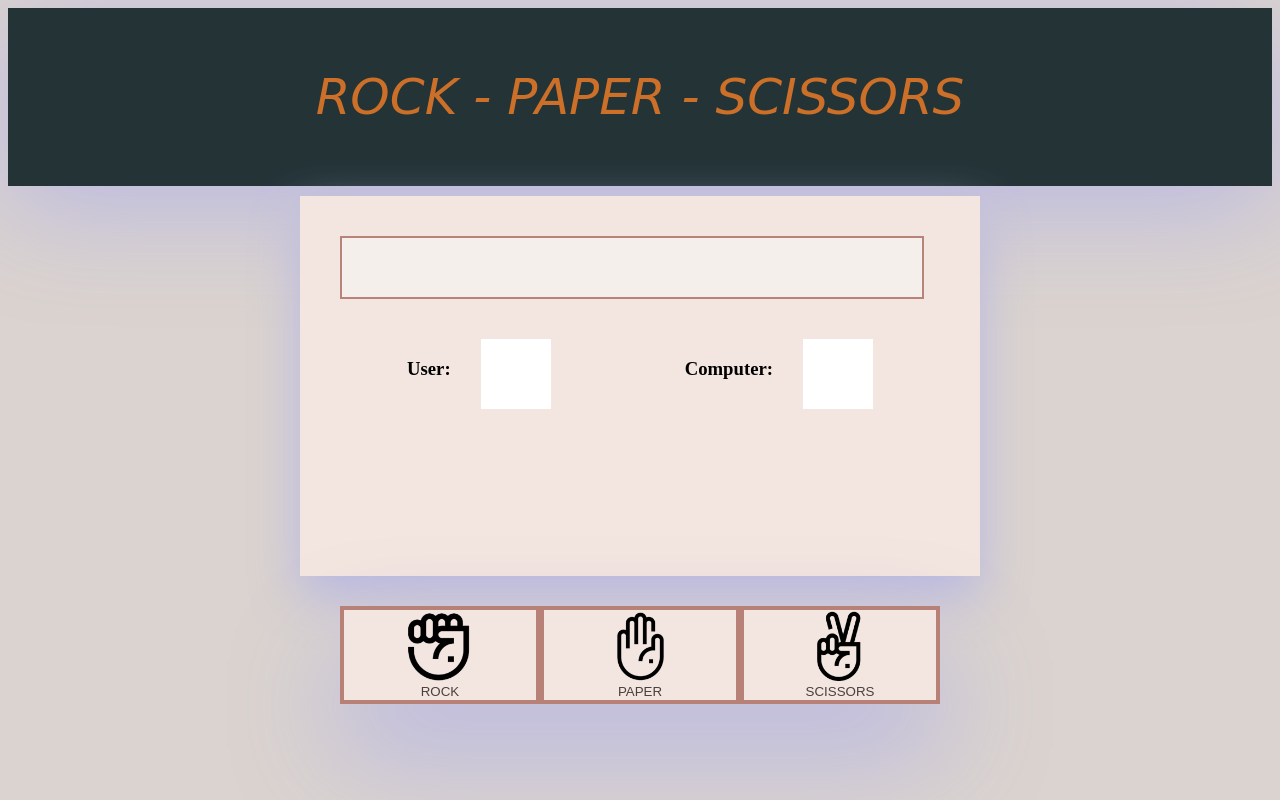
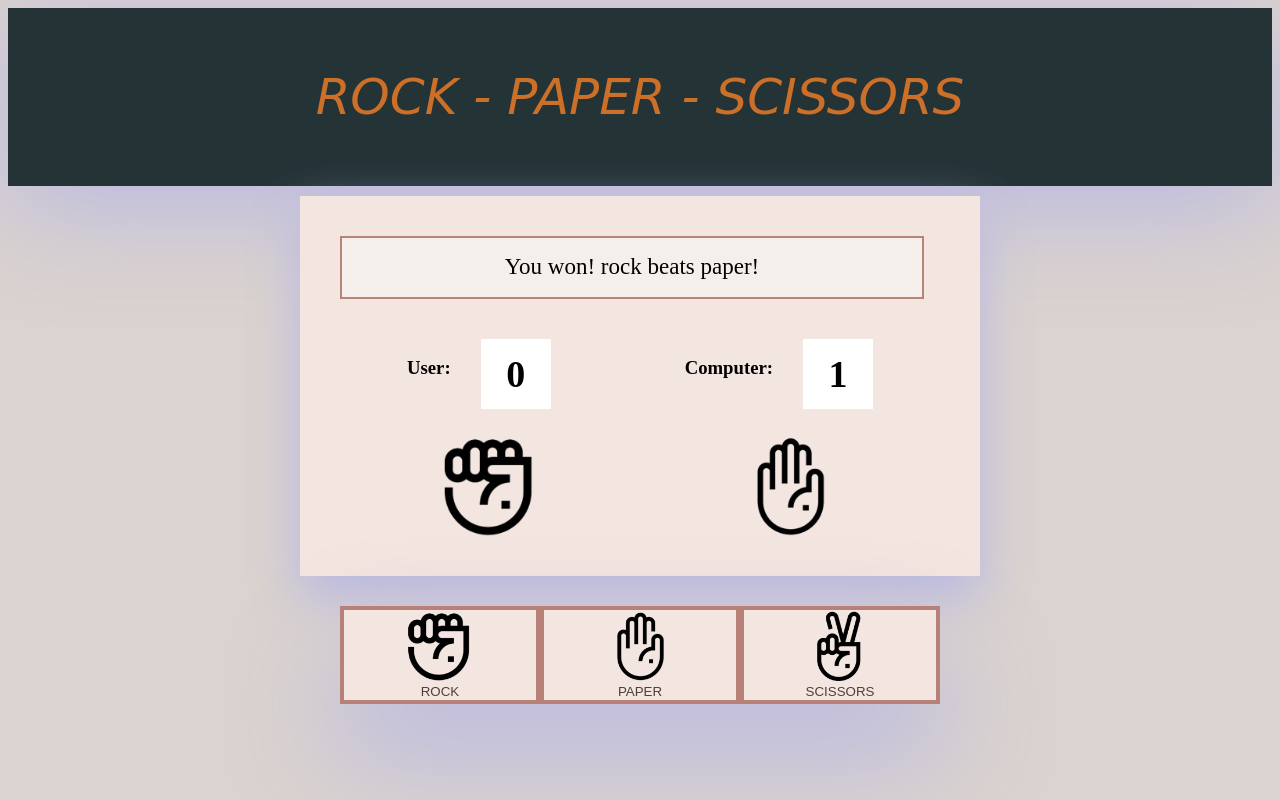
Before and after one commit to LunevaDariaa/Rock_Paper_Scissors, a plain HTML site: page index.html in a window 1280 px wide. Both pictures are taken after a click on the button "ROCK". Drawn offline with Linux system fonts and the light colour scheme.

Commit message:
Created all functionality of the game

```diff
--- a/index.html
+++ b/index.html
@@ -24,8 +24,8 @@
           </div>
         </div>
         <div class="elements ">
-          <img class="img hide" src="photo/rock.png" />
-          <img class="img hide" src="photo/rock.png" />
+          <img class="img_user hide" src="photo/rock.png" />
+          <img class="img_comp hide" src="photo/rock.png" />
         </div>
     </div>
     </section>
--- a/script.js
+++ b/script.js
@@ -1,4 +1,77 @@
 "use strict";
+const rock = document.querySelector("#rock");
+const paper = document.querySelector("#paper");
+const scissors = document.querySelector("#scissors");
+const btn = document.querySelectorAll("button");
+
+const imgUser = document.querySelector(".img_user");
+const imgComp = document.querySelector(".img_comp");
+
+const userScr = document.querySelector(".user_score");
+const compScr = document.querySelector(".comp_score");
+const infoDisplay = document.querySelector(".info_display");
+const choise = ["rock", "paper", "scissors"];
+
+let playerScore = 0;
+let computerScore = 0;
+// Compute computer input
+let computerChoise;
+const compSelection = function (array) {
+  computerChoise = choise[Math.floor(Math.random() * choise.length)]; // Get a random computer choice
+  imgComp.src = `photo/${computerChoise}.png`;
+  imgComp.classList.remove("hide");
+  return computerChoise;
+};
+
+btn.forEach((button) => {
+  button.addEventListener("click", function () {
+    if (button == rock) {
+      imgUser.classList.remove("hide");
+      imgUser.src = `photo/rock.png`;
+    } else if (button == paper) {
+      imgUser.classList.remove("hide");
+      imgUser.src = `photo/paper.png`;
+    } else if (button == scissors) {
+      imgUser.classList.remove("hide");
+      imgUser.src = `photo/scissors.png`;
+    }
+    console.log(compSelection(choise));
+    playRound(button.id, computerChoise);
+    userScr.textContent = playerScore;
+    compScr.textContent = computerScore;
+  });
+});
+
+const playRound = function (buttonId, computerChoise) {
+  const lose = `You lose! ${computerChoise} beats ${buttonId}!`;
+  const won = `You won! ${buttonId} beats ${computerChoise}!`;
+  //whet input right - game will start
+
+  if (buttonId === "paper" && computerChoise === "rock") {
+    playerScore++;
+    infoDisplay.textContent = won;
+  } else if (buttonId === "paper" && computerChoise === "scissors") {
+    computerScore++;
+    infoDisplay.textContent = won;
+  } else if (buttonId === "scissors" && computerChoise === "paper") {
+    playerScore++;
+    return won;
+  } else if (buttonId === "scissors" && computerChoise === "rock") {
+    computerScore++;
+    infoDisplay.textContent = won;
+  } else if (buttonId === "rock" && computerChoise === "scissors") {
+    playerScore++;
+    return won;
+  } else if (buttonId === "rock" && computerChoise === "paper") {
+    computerScore++;
+    infoDisplay.textContent = won;
+  } else if (buttonId === computerChoise) {
+    infoDisplay.textContent = `Try again! You both choose ${buttonId}`;
+  }
+};
+
+// console.log(playerScore);
+// console.log(computerScore);
 /*
 // create rock, scissor and paper
 const choise = ["rock", "paper", "scissors"];
--- a/style.css
+++ b/style.css
@@ -49,6 +49,10 @@ button:hover {
   filter: drop-shadow(0 20px 25px #b8b7e2);
 }
 .info_display {
+  display: flex;
+  font-size: 23px;
+  justify-content: center;
+  align-items: center;
   margin-bottom: 20px;
   background-color: #f5efeb;
   height: 60px;
@@ -72,6 +76,11 @@ body {
 }
 .user_score,
 .comp_score {
+  display: flex;
+  font-size: 38px;
+  font-weight: 700;
+  justify-content: center;
+  align-items: center;
   margin-left: 30px;
   background-color: white;
   width: 70px;
@@ -87,7 +96,8 @@ body {
   display: none;
 }
 
-.elements .img {
+.elements .img_user,
+.elements .img_comp {
   width: 100px;
   height: 100px;
 }
```
